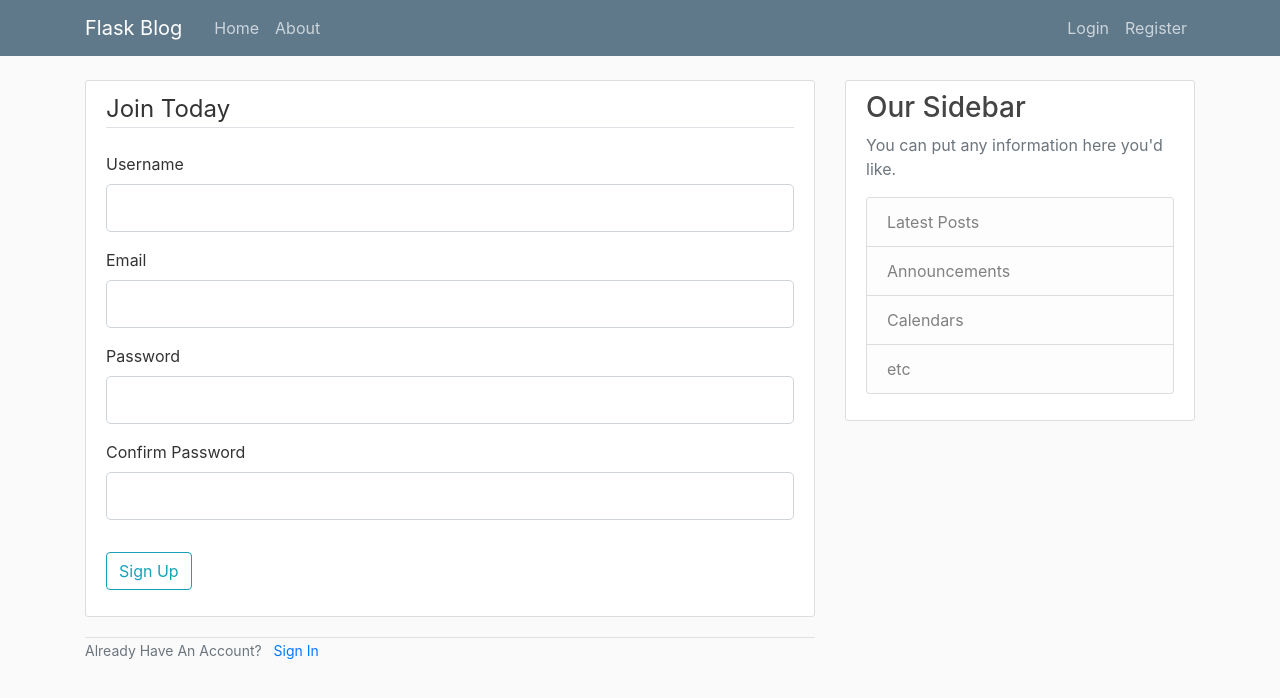
After one commit to Faizol-Shobola/flask-blog, a Flask app: page /register in a window 1280 px wide. The commit adds this page. Shown: the top 698 px of the page. Run offline with Flask 2, Linux system fonts and the light colour scheme.

Commit message:
Create registration form

```diff
--- a/flaskblog.py
+++ b/flaskblog.py
@@ -1,6 +1,9 @@
-from flask import Flask, render_template, url_for
+from flask import Flask, render_template, url_for, flash, redirect
+from forms import RegistrationForm, LoginForm
 
 app = Flask(__name__)
+
+app.config['SECRET_KEY'] = 'b912c877e3ce42b2e4c01b634b606b6b'
 
 posts = [
     {
@@ -29,5 +32,20 @@ def about():
     return render_template('about.html', title='About')
 
 
+@app.route("/register", methods=['GET', 'POST'])
+def register():
+    form = RegistrationForm()
+    if form.validate_on_submit():
+        flash(f'Account created for {form.username.data}!', 'success')
+        return redirect(url_for('home'))
+    return render_template('register.html', title='Register', form=form)
+
+
+@app.route("/login")
+def login():
+    form = LoginForm()
+    return render_template('login.html', title='login', form=form)
+
+
 if __name__ == '__main__':
     app.run(debug=True)
--- /dev/null
+++ b/forms.py
@@ -0,0 +1,18 @@
+from flask_wtf import FlaskForm
+from wtforms import StringField, PasswordField, SubmitField, BooleanField
+from wtforms.validators import DataRequired, Length, Email, EqualTo
+
+
+class RegistrationForm(FlaskForm):
+    username = StringField('Username', validators=[DataRequired(), Length(min=2, max=20)])
+    email = StringField('Email', validators=[DataRequired(), Email()])
+    password = PasswordField('Password', validators=[DataRequired()])
+    confirm_password = PasswordField('Confirm Password', validators=[DataRequired(), EqualTo('password')])
+    submit = SubmitField('Sign Up')
+
+
+class LoginForm(FlaskForm):
+    email = StringField('Email', validators=[DataRequired(), Email()])
+    password = PasswordField('Password', validators=[DataRequired()])
+    remember = BooleanField('Remember Me')
+    submit = SubmitField('Sign Up')
--- a/templates/layout.html
+++ b/templates/layout.html
@@ -40,7 +40,16 @@
     <main role="main" class="container">
       <div class="row">
         <div class="col-md-8">
-          {% block content %}{% endblock %}
+            {% with messages = get_flashed_messages(with_categories=true) %}
+                {% if messages %}
+                    {% for category, message in messages %}
+                        <div class="alert alert-{{ category }}">
+                            {{ message }}
+                        </div>
+                    {% endfor %}
+                {% endif %}
+            {% endwith %}
+            {% block content %}{% endblock %}
         </div>
         <div class="col-md-4">
           <div class="content-section">
--- /dev/null
+++ b/templates/register.html
@@ -0,0 +1,72 @@
+{% extends "layout.html"%}
+{% block content %}
+    <div class="content-section">
+        <form method="post" action="">
+            {{ form.hidden_tag() }}
+            <fieldset class="form-group">
+                <legend class="border-bottom mb-4">Join Today</legend>
+                <div class="form-group">
+                    {{ form.username.label(class="form-control-label") }}
+
+                    {% if form.username.errors %}
+                        {{ form.username(class="form-control form-control-lg is-invalid") }}
+                        <div class="invalid-feedback">
+                            {% for error in form.username.errors %}
+                                <span>{{ error }}</span>
+                            {% endfor%}
+                        </div>
+                    {% else %}
+                        {{ form.username(class="form-control form-control-lg") }}
+                    {% endif %}
+                </div>
+                <div class="form-group">
+                    {{ form.email.label(class="form-control-label") }}
+                    {% if form.email.errors %}
+                        {{ form.email(class="form-control form-control-lg is-invalid") }}
+                        <div class="invalid-feedback">
+                            {% for error in form.email.errors %}
+                                <span>{{ error }}</span>
+                            {% endfor%}
+                        </div>
+                    {% else %}
+                        {{ form.email(class="form-control form-control-lg") }}
+                    {% endif %}
+                </div>
+                <div class="form-group">
+                    {{ form.password.label(class="form-control-label") }}
+                    {% if form.password.errors %}
+                        {{ form.password(class="form-control form-control-lg is-invalid") }}
+                        <div class="invalid-feedback">
+                            {% for error in form.password.errors %}
+                                <span>{{ error }}</span>
+                            {% endfor%}
+                        </div>
+                    {% else %}
+                        {{ form.password(class="form-control form-control-lg") }}
+                    {% endif %}
+                </div>
+                <div class="form-group">
+                    {{ form.confirm_password.label(class="form-control-label") }}
+                    {% if form.confirm_password.errors %}
+                        {{ form.confirm_password(class="form-control form-control-lg is-invalid") }}
+                        <div class="invalid-feedback">
+                            {% for error in form.confirm_password.errors %}
+                                <span>{{ error }}</span>
+                            {% endfor%}
+                        </div>
+                    {% else %}
+                        {{ form.confirm_password(class="form-control form-control-lg") }}
+                    {% endif %}
+                </div>
+            </fieldset>
+            <div class="form-group">
+                {{ form.submit(class="btn btn-outline-info") }}
+            </div>
+        </form>
+    </div>
+    <div class="border-top">
+        <small class="text-muted">
+            Already Have An Account? <a href="{{ url_for('login') }}" class="ml-2">Sign In</a>
+        </small>
+    </div>
+{% endblock content %}
```
Also changed, not shown: templates/login.html (added), 1 other file.
